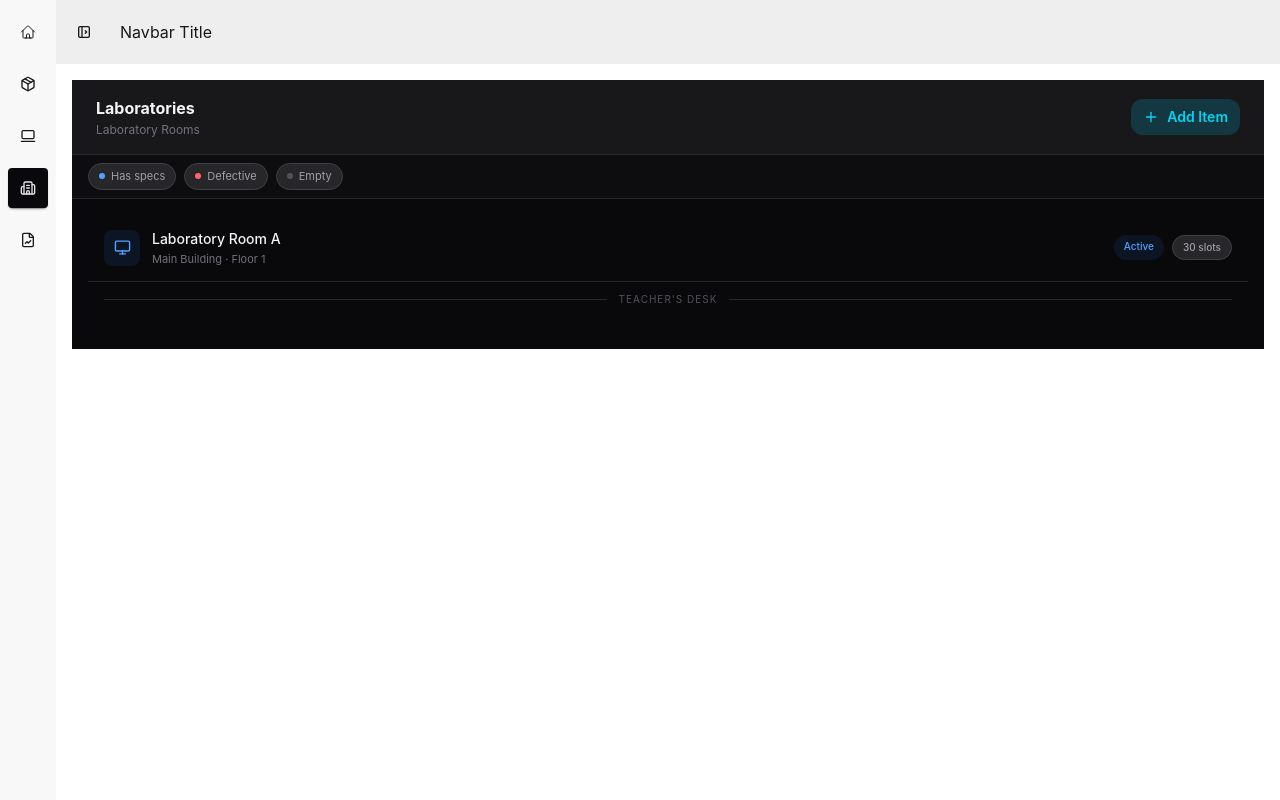
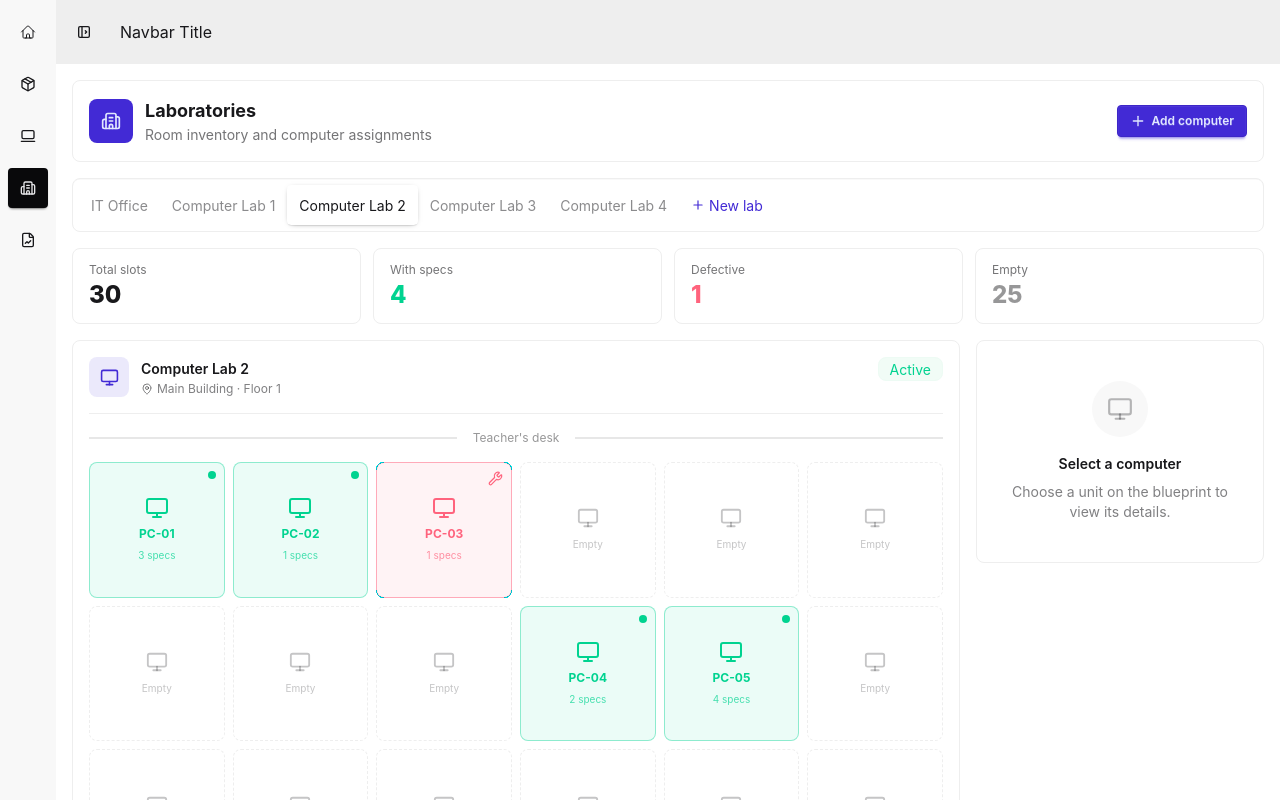
Before and after one commit to Corddzz/inventory-mern, a React app in the folder frontend/: page /laboratories in a window 1280 px wide. Shown: the top 800 px of the page. Built offline with nearby package versions, Linux system fonts and the light colour scheme; no server answers; the HTML template or start-up script is replaced by a standard one.

Commit message:
feat: enhance Laboratory page layout and functionality with new components and statistics

```diff
--- a/frontend/src/pages/Laboratory.jsx
+++ b/frontend/src/pages/Laboratory.jsx
@@ -1,65 +1,284 @@
-import Button from "../components/Button";
-import { Monitor, PlusIcon } from "lucide-react";
+import { useState } from "react";
+import {
+  Building2,
+  Cpu,
+  HardDrive,
+  MapPin,
+  MemoryStick,
+  Monitor,
+  Plus,
+  Wrench,
+} from "lucide-react";
+
+const ROWS = 5;
+const COLS = 6;
+
+const labs = [
+  "IT Office",
+  "Computer Lab 1",
+  "Computer Lab 2",
+  "Computer Lab 3",
+  "Computer Lab 4",
+];
+
+const computers = [
+  {
+    id: "PC-01",
+    status: "operational",
+    specs: 3,
+    row: 0,
+    col: 0,
+    cpu: "Intel i5-10400",
+    ram: "8 GB DDR4",
+    storage: "256 GB SSD",
+  },
+  {
+    id: "PC-02",
+    status: "operational",
+    specs: 1,
+    row: 0,
+    col: 1,
+    cpu: "Intel i3-9100",
+    ram: "4 GB DDR4",
+    storage: "128 GB SSD",
+  },
+  {
+    id: "PC-03",
+    status: "defective",
+    specs: 1,
+    row: 0,
+    col: 2,
+    cpu: "AMD Ryzen 3",
+    ram: "4 GB DDR4",
+    storage: "128 GB HDD",
+  },
+  {
+    id: "PC-04",
+    status: "operational",
+    specs: 2,
+    row: 1,
+    col: 3,
+    cpu: "Intel i5-11400",
+    ram: "16 GB DDR4",
+    storage: "512 GB SSD",
+  },
+  {
+    id: "PC-05",
+    status: "operational",
+    specs: 4,
+    row: 1,
+    col: 4,
+    cpu: "AMD Ryzen 5",
+    ram: "16 GB DDR4",
+    storage: "1 TB SSD",
+  },
+];
 
 const Laboratory = () => {
+  const [activeLab, setActiveLab] = useState("Computer Lab 2");
+  const [selected, setSelected] = useState(null);
+
+  const hasSpecs = computers.filter(
+    (computer) => computer.status !== "defective",
+  ).length;
+  const defective = computers.filter(
+    (computer) => computer.status === "defective",
+  ).length;
+  const empty = ROWS * COLS - computers.length;
+
+  const getComputer = (row, col) =>
+    computers.find(
+      (computer) => computer.row === row && computer.col === col,
+    );
+
   return (
-    <div className="flex flex-col h-full bg-zinc-950 text-zinc-100">
-      <div className="bg-zinc-900 border-b border-zinc-800 flex items-center justify-between px-6 py-4">
+    <div className="min-h-[calc(100vh-7rem)] space-y-4">
+      <div className="card border border-base-300 bg-base-100">
+        <div className="card-body p-4 sm:flex-row sm:items-center sm:justify-between">
+          <div className="flex items-center gap-3">
+            <div className="flex size-11 items-center justify-center rounded-box bg-primary text-primary-content">
+              <Building2 size={20} />
+            </div>
             <div>
-          <h1 className="text-base font-bold text-zinc-100">Laboratories</h1>
-          <p className="text-xs text-zinc-500 mt-0.5">Laboratory Rooms</p>
+              <h1 className="text-lg font-bold">Laboratories</h1>
+              <p className="text-sm text-base-content/60">
+                Room inventory and computer assignments
+              </p>
             </div>
-        <Button title="Add Item" icon={PlusIcon} />
           </div>
-
-      <div className="flex items-center gap-2 px-4 py-2 bg-zinc-900/30 border-b border-zinc-800">
-        <div className="flex items-center gap-1.5 px-2.5 py-1 rounded-full bg-zinc-800 border border-zinc-700 text-[11px] text-zinc-400">
-          <span className={`w-1.5 h-1.5 rounded-full bg-blue-400`} />
-          Has specs
-        </div>
-        <div className="flex items-center gap-1.5 px-2.5 py-1 rounded-full bg-zinc-800 border border-zinc-700 text-[11px] text-zinc-400">
-          <span className={`w-1.5 h-1.5 rounded-full bg-red-400`} />
-          Defective
-        </div>
-        <div className="flex items-center gap-1.5 px-2.5 py-1 rounded-full bg-zinc-800 border border-zinc-700 text-[11px] text-zinc-400">
-          <span className={`w-1.5 h-1.5 rounded-full bg-zinc-600`} />
-          Empty
+          <button className="btn btn-primary btn-sm mt-3 sm:mt-0">
+            <Plus size={16} />
+            Add computer
+          </button>
         </div>
       </div>
 
-      <div className="flex-1 overflow-auto p-4">
-        <div className="flex items-center gap-3 px-4 py-3.5 border-b border-zinc-800">
-          <div className="w-9 h-9 rounded-lg bg-blue-500/10 flex items-center justify-center shrink-0">
-            <Monitor size={17} className="text-blue-400" />
+      <div className="tabs tabs-box border border-base-300 bg-base-100 p-1.5 overflow-x-auto">
+        {labs.map((lab) => (
+          <button
+            key={lab}
+            type="button"
+            onClick={() => {
+              setActiveLab(lab);
+              setSelected(null);
+            }}
+            className={`tab whitespace-nowrap ${activeLab === lab ? "tab-active" : ""}`}
+          >
+            {lab}
+          </button>
+        ))}
+        <button type="button" className="tab whitespace-nowrap text-primary">
+          <Plus size={14} className="mr-1" />
+          New lab
+        </button>
+      </div>
+
+      <div className="grid grid-cols-2 gap-3 lg:grid-cols-4">
+        <div className="stat rounded-box border border-base-300 bg-base-100 px-4 py-3">
+          <div className="stat-title">Total slots</div>
+          <div className="stat-value text-2xl">{ROWS * COLS}</div>
+        </div>
+        <div className="stat rounded-box border border-base-300 bg-base-100 px-4 py-3">
+          <div className="stat-title">With specs</div>
+          <div className="stat-value text-2xl text-success">{hasSpecs}</div>
+        </div>
+        <div className="stat rounded-box border border-base-300 bg-base-100 px-4 py-3">
+          <div className="stat-title">Defective</div>
+          <div className="stat-value text-2xl text-error">{defective}</div>
+        </div>
+        <div className="stat rounded-box border border-base-300 bg-base-100 px-4 py-3">
+          <div className="stat-title">Empty</div>
+          <div className="stat-value text-2xl text-base-content/45">
+            {empty}
+          </div>
+        </div>
+      </div>
+
+      <div className="grid gap-4 xl:grid-cols-[minmax(0,1fr)_18rem]">
+        <section className="card border border-base-300 bg-base-100">
+          <div className="card-body p-4">
+            <div className="flex items-start justify-between gap-3 border-b border-base-300 pb-4">
+              <div className="flex items-center gap-3">
+                <div className="flex size-10 items-center justify-center rounded-box bg-primary/10 text-primary">
+                  <Monitor size={19} />
                 </div>
                 <div>
-            <p className="text-sm font-medium text-zinc-100">
-              Laboratory Room A
-            </p>
-            <p className="text-[11px] text-zinc-500 mt-0.5">
+                  <h2 className="font-semibold">{activeLab}</h2>
+                  <p className="mt-0.5 flex items-center gap-1 text-xs text-base-content/55">
+                    <MapPin size={12} />
                     Main Building · Floor 1
                   </p>
                 </div>
-          <div className="ml-auto flex gap-2">
-            <span className="px-2.5 py-1 rounded-full text-[10px] font-medium bg-blue-500/10 text-blue-400">
-              Active
+              </div>
+              <div className="badge badge-success badge-soft">Active</div>
+            </div>
+
+            <div className="divider my-2 text-xs text-base-content/45">
+              Teacher's desk
+            </div>
+
+            <div className="grid grid-cols-3 gap-2 sm:grid-cols-4 md:grid-cols-6">
+              {Array.from({ length: ROWS * COLS }, (_, index) => {
+                const row = Math.floor(index / COLS);
+                const col = index % COLS;
+                const computer = getComputer(row, col);
+
+                if (!computer) {
+                  return (
+                    <div
+                      key={index}
+                      className="flex aspect-square min-h-24 flex-col items-center justify-center gap-2 rounded-box border border-dashed border-base-300 text-base-content/25"
+                    >
+                      <Monitor size={22} />
+                      <span className="text-[10px]">Empty</span>
+                    </div>
+                  );
+                }
+
+                const defective = computer.status === "defective";
+
+                return (
+                  <button
+                    key={computer.id}
+                    type="button"
+                    onClick={() => setSelected(computer)}
+                    className={`relative flex aspect-square min-h-24 flex-col items-center justify-center gap-1.5 rounded-box border transition ${
+                      defective
+                        ? "border-error/50 bg-error/8 text-error hover:bg-error/12"
+                        : "border-success/40 bg-success/8 text-success hover:bg-success/12"
+                    } ${selected?.id === computer.id ? "ring-2 ring-primary ring-offset-2 ring-offset-base-100" : ""}`}
+                  >
+                    {defective ? (
+                      <Wrench size={15} className="absolute right-2 top-2" />
+                    ) : (
+                      <span className="absolute right-2 top-2 size-2 rounded-full bg-success" />
+                    )}
+                    <Monitor size={24} />
+                    <span className="text-xs font-bold">{computer.id}</span>
+                    <span className="text-[10px] opacity-70">
+                      {computer.specs} specs
                     </span>
-            <span className="px-2.5 py-1 rounded-full text-[10px] font-medium bg-zinc-800 text-zinc-400 border border-zinc-700">
-              30 slots
-            </span>
+                  </button>
+                );
+              })}
             </div>
           </div>
+        </section>
 
-        <div className="flex items-center gap-3 px-4 py-2.5">
-          <div className="flex-1 h-px bg-zinc-700/60" />
-          <span className="text-[10px] text-zinc-600 tracking-widest uppercase">
-            Teacher's Desk
-          </span>
-          <div className="flex-1 h-px bg-zinc-700/60" />
+        <aside className="card h-fit border border-base-300 bg-base-100">
+          {selected ? (
+            <>
+              <div className="border-b border-base-300 p-4">
+                <div className="flex items-center justify-between">
+                  <h2 className="font-bold">{selected.id}</h2>
+                  <div
+                    className={`badge badge-sm ${selected.status === "defective" ? "badge-error badge-soft" : "badge-success badge-soft"}`}
+                  >
+                    {selected.status === "defective"
+                      ? "Defective"
+                      : "Operational"}
                   </div>
-        <div className="px-4 pb-4">
-          <div className="grid grid-cols-6 gap-2">{/* <PCCell /> */}</div>
                 </div>
+                <p className="mt-1 text-xs text-base-content/55">
+                  Row {selected.row + 1} · Column {selected.col + 1}
+                </p>
+              </div>
+              <div className="card-body p-4">
+                <div className="flex items-center gap-3 border-b border-base-300 pb-3">
+                  <Cpu size={18} className="text-primary" />
+                  <div>
+                    <p className="text-xs text-base-content/55">Processor</p>
+                    <p className="text-sm font-medium">{selected.cpu}</p>
+                  </div>
+                </div>
+                <div className="flex items-center gap-3 border-b border-base-300 pb-3">
+                  <MemoryStick size={18} className="text-primary" />
+                  <div>
+                    <p className="text-xs text-base-content/55">Memory</p>
+                    <p className="text-sm font-medium">{selected.ram}</p>
+                  </div>
+                </div>
+                <div className="flex items-center gap-3">
+                  <HardDrive size={18} className="text-primary" />
+                  <div>
+                    <p className="text-xs text-base-content/55">Storage</p>
+                    <p className="text-sm font-medium">{selected.storage}</p>
+                  </div>
+                </div>
+              </div>
+            </>
+          ) : (
+            <div className="card-body items-center py-10 text-center">
+              <div className="flex size-14 items-center justify-center rounded-full bg-base-200 text-base-content/30">
+                <Monitor size={26} />
+              </div>
+              <h2 className="mt-2 font-semibold">Select a computer</h2>
+              <p className="text-sm text-base-content/55">
+                Choose a unit on the blueprint to view its details.
+              </p>
+            </div>
+          )}
+        </aside>
       </div>
     </div>
   );
```
Lines whose indentation alone changed are shown as unchanged.
